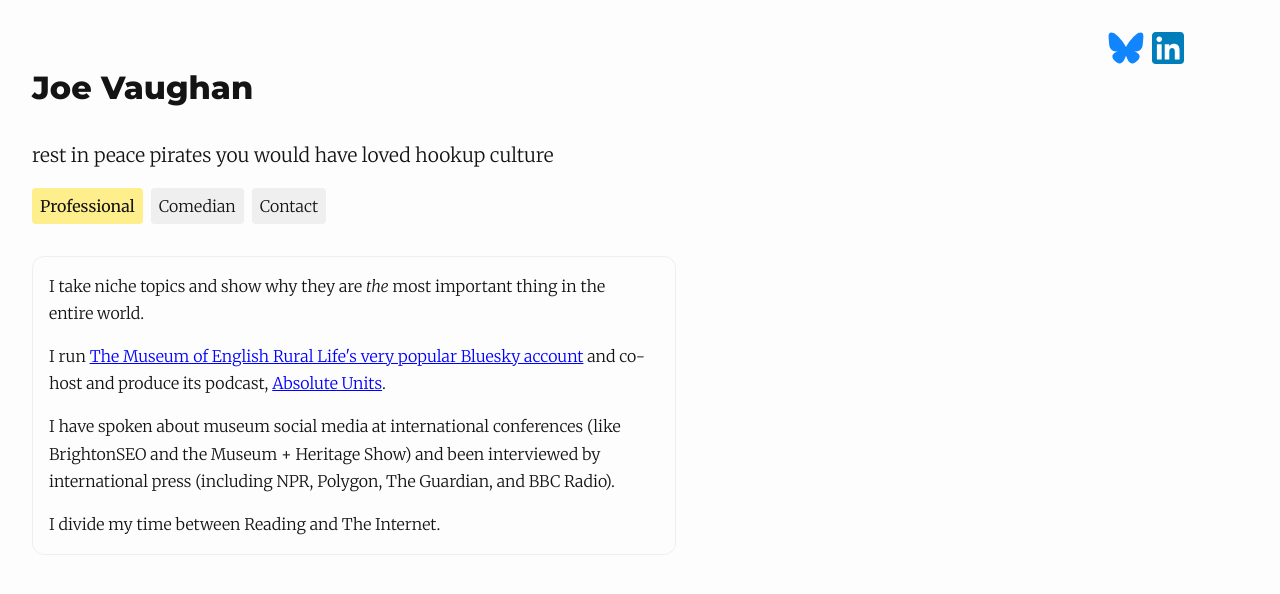
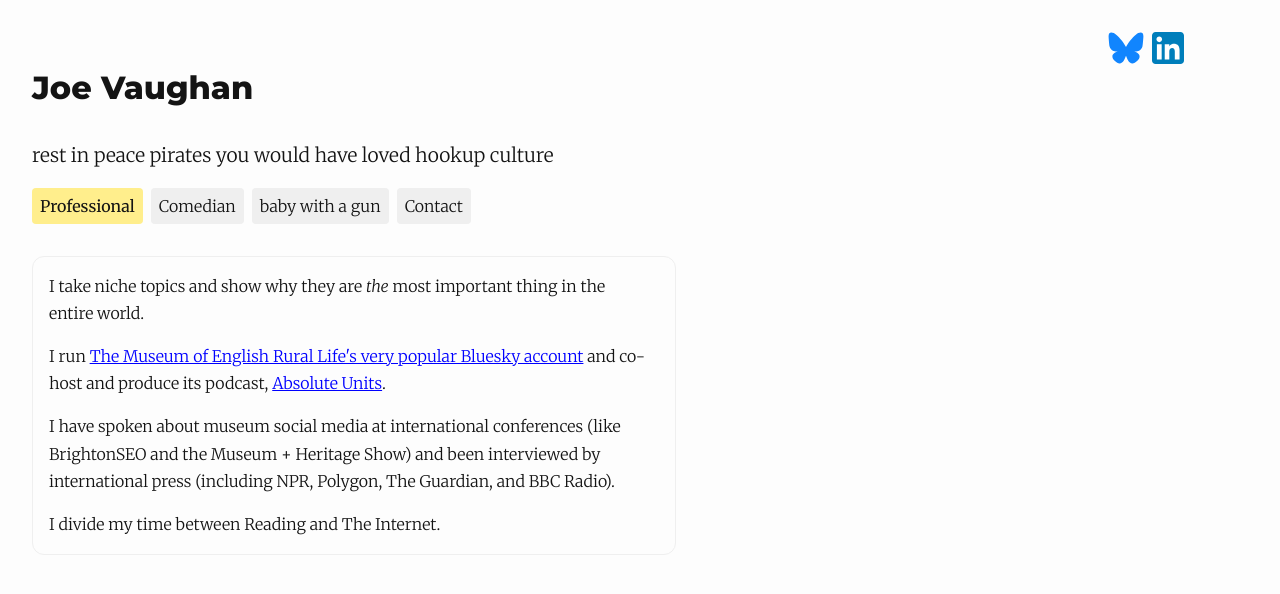
Before and after one commit to joevaugh4n/joevaugh4n, a React (Vite) app: page / in a window 1280 px wide. Shown: the top 594 px of the page. Built offline with nearby package versions, Linux system fonts and the light colour scheme.

Commit message:
update with baby

```diff
--- a/src/App.tsx
+++ b/src/App.tsx
@@ -1,4 +1,5 @@
 import "./app.css";
+import BabyWithAGun from "/baby.jpg"
 import { useState } from "react";
 import Bluesky from "/bluesky.svg";
 import LinkedIn from "/linkedin.svg";
@@ -75,6 +76,13 @@ function App() {
     )
   },
   {
+    title: 'baby with a gun',
+    body: (
+      <><img src={BabyWithAGun} alt='baby with a gun' />
+      </>
+    )
+  },
+  {
     title: 'Contact',
     body: (
       <>
@@ -121,8 +129,7 @@ function App() {
         </nav>
       </header>
       {
-        // Hide on mount
-        text != "" && <p className="highlight-text">{text}</p>
+        text != "" && TextOptions[active].title.toLowerCase() != 'baby with a gun' ? <p className="highlight-text">{text}</p> : <div>{text}</div>
       }
     </div>
   );
```
Also changed, not shown: public/baby.jpg (added).
